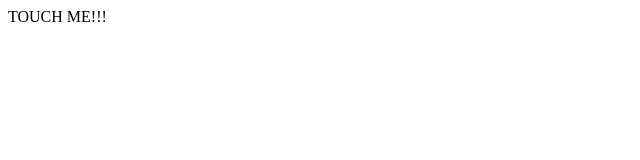
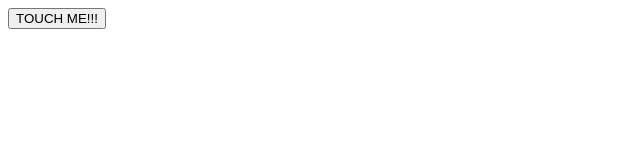
Before and after one commit to ritzshubu/Web-Vibration, a plain HTML site: page index.html in a window 1280 px wide. Shown: the whole page, without its empty margins (0-640 px from the left). Drawn offline with Linux system fonts and the light colour scheme.

Commit message:
Update index.html

```diff
--- a/index.html
+++ b/index.html
@@ -9,6 +9,6 @@
 
 </head>
 <body>
-    <article class="colorfull-btn" onclick="playvib()"> TOUCH ME!!! </article>
+    <button class="colorfull-btn" onclick="playvib()"> TOUCH ME!!! </article>
 </body>
 </html>
```
